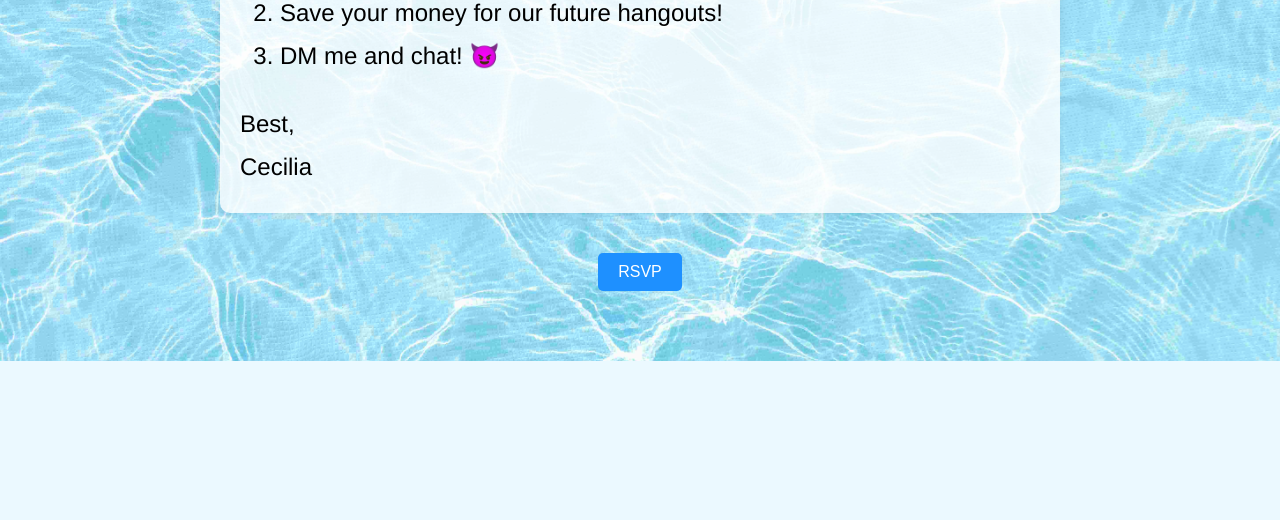
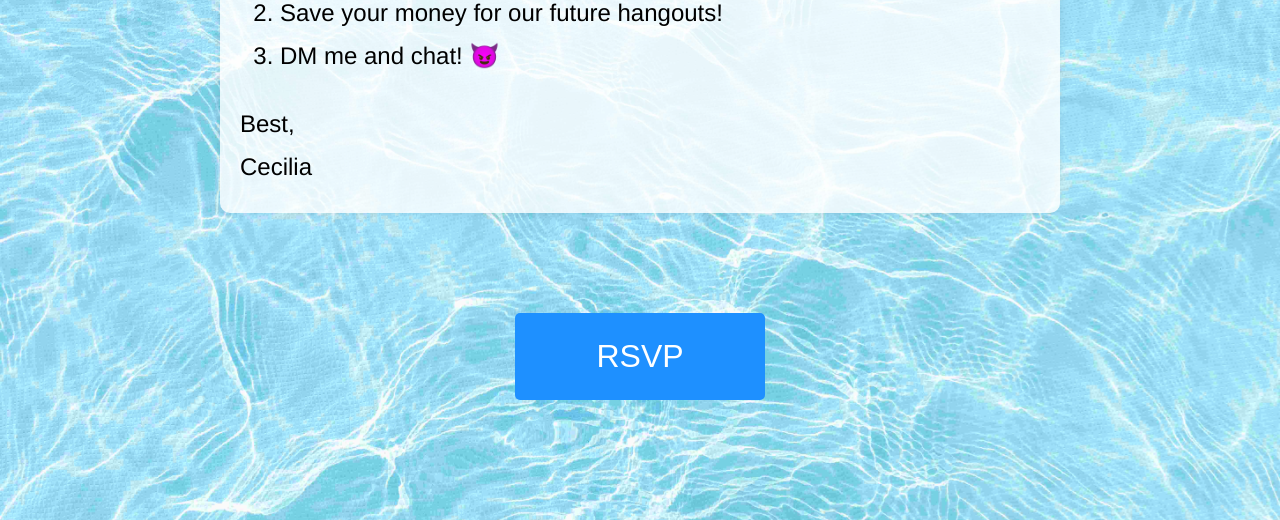
Before and after one commit to chiayen0119/bday-RSVP, a Flask app: page / in a window 1280 px wide. Shown: the part 2576-3096 px from the top of the page. Before the commit the page ends 2937 px from the top, so only its background shows below. Run offline with Flask 3, Linux system fonts and the light colour scheme.

Commit message:
Update home.css

```diff
--- a/static/home.css
+++ b/static/home.css
@@ -78,18 +78,21 @@ body {
 
 .rsvp-button-container {
     text-align: center;
-    margin-top: 20px;
-    margin-bottom: 50px; /* 增加按钮与页面底部的距离 */
+    margin-top: 80px;  /* 进一步增加顶部空白 */
+    margin-bottom: 100px;  /* 进一步增加底部空白 */
 }
 
 .rsvp-button-container button {
-    padding: 10px 20px;
+    padding: 25px 50px;  /* 增大按钮的内边距 */
     background-color: #1e90ff;
     color: white;
     border: none;
     border-radius: 5px;
-    font-size: 16px;
+    font-size: 2em;  /* 增大字体 */
     cursor: pointer;
+    width: 35%;  /* 增大宽度到占屏幕宽度的35% */
+    min-width: 250px;  /* 进一步增大最小宽度 */
+    max-width: 45%;  /* 最大宽度设为屏幕宽度的45% */
 }
 
 .rsvp-button-container button:hover {
```
